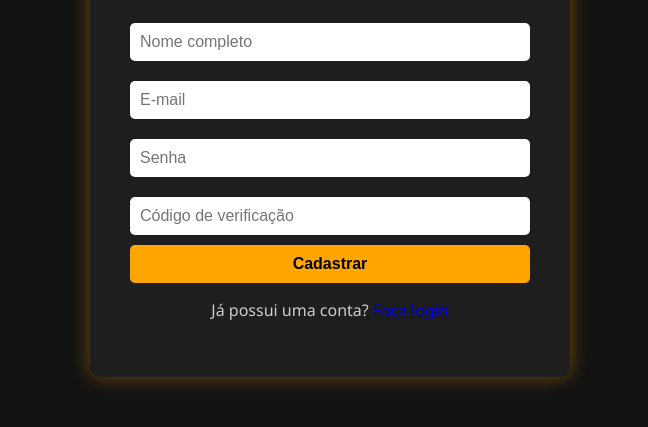
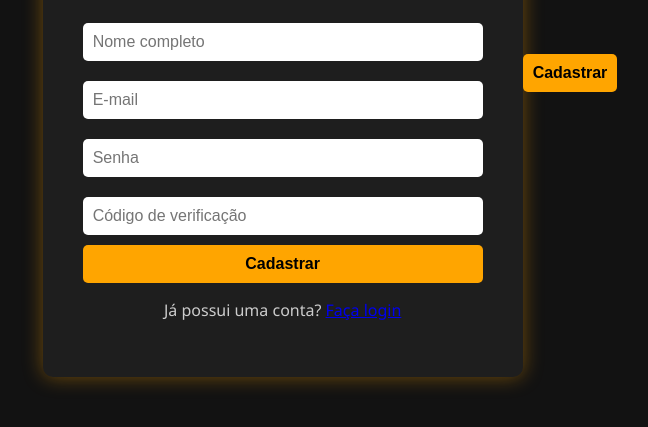
Before and after one commit to Metodo-forja-MF/Cadastro, a plain HTML site: page index.html in a window 1280 px wide. Shown: the part 327-754 px from the top of the page, without its empty margins (310-958 px from the left). Drawn offline with Linux system fonts and the light colour scheme.

Commit message:
Update index.html

```diff
--- a/index.html
+++ b/index.html
@@ -19,6 +19,6 @@
     </form>
     <p>Já possui uma conta? <a href="https://metodo-forja-mf.github.io/Login/">Faça login</a></p>
   </div>
-  <script type="module" src="cadastro.js"></script>
+  <button type="submit">Cadastrar</button>
 </body>
 </html>
```
